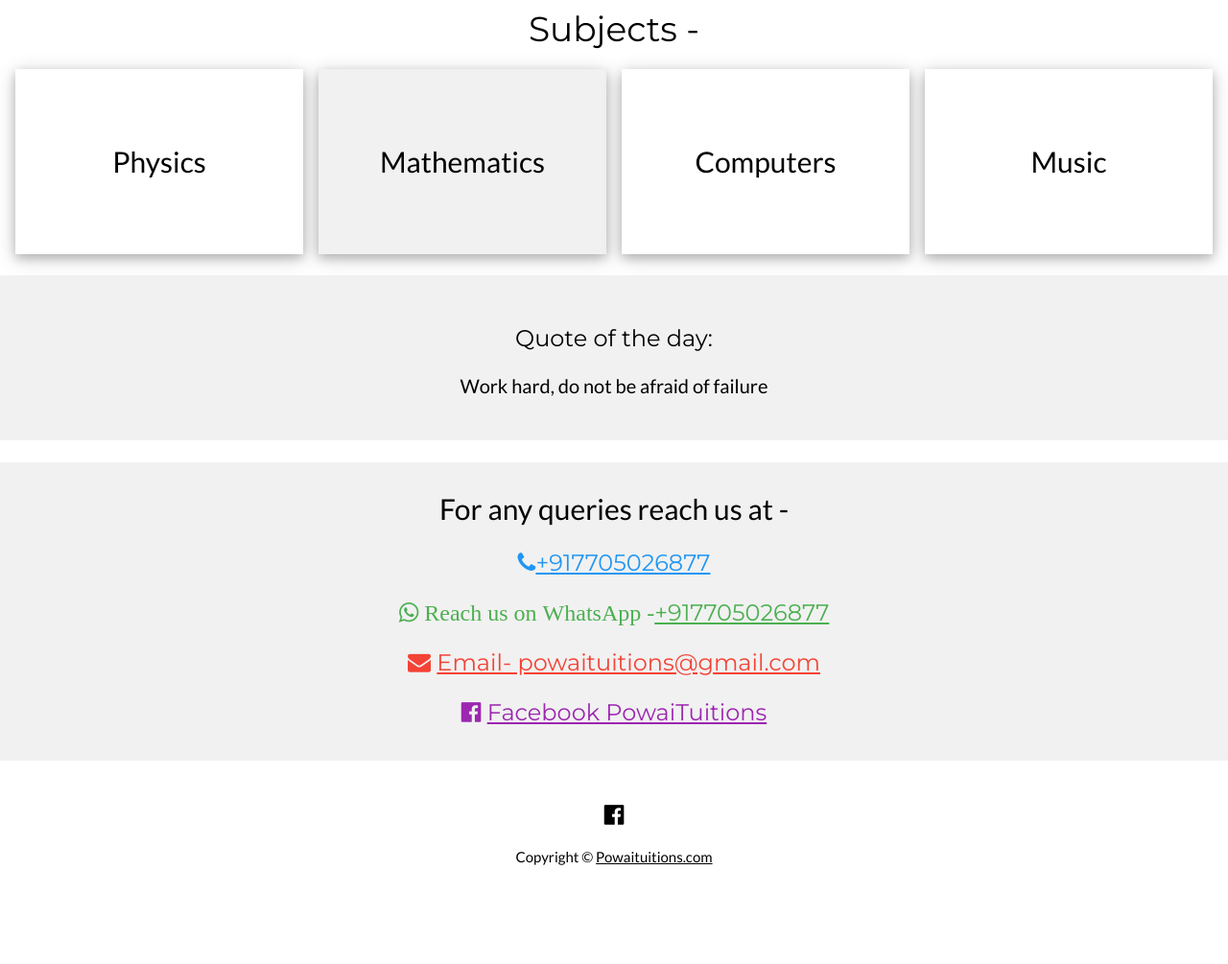
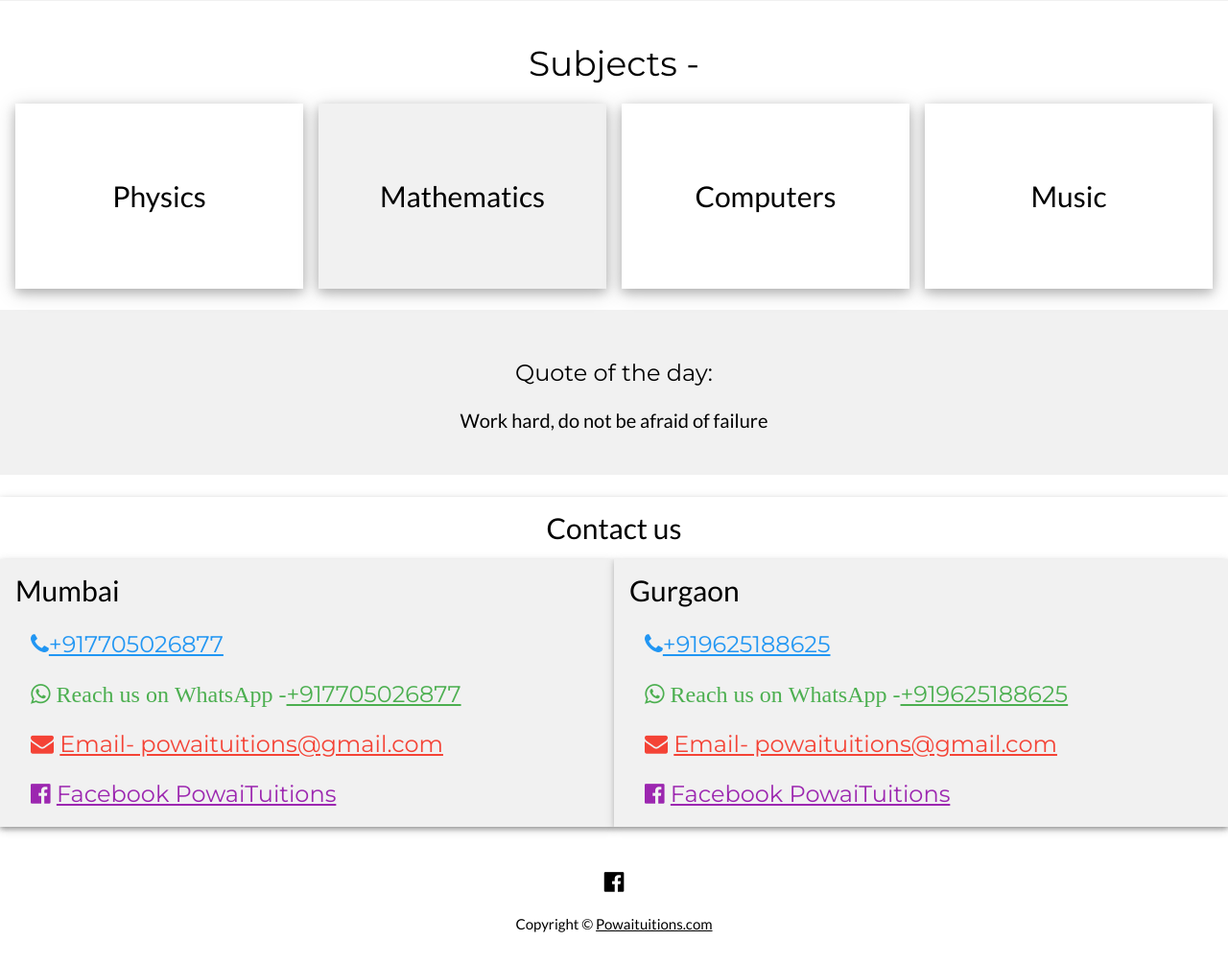
Before and after one commit to pxdigit/powaituitions, a plain HTML site: page index.html in a window 1280 px wide. Shown: the part 1578-2583 px from the top of the page at 96% size. Before the commit the page ends 2514 px from the top, so only its background shows below. Drawn offline with nearby package versions, Linux system fonts and the light colour scheme.

Commit message:
added few changes

```diff
--- a/index.html
+++ b/index.html
@@ -45,10 +45,11 @@ body,h1,h2,h3,h4,h5,h6 {font-family: "Lato", sans-serif}
   <img src="images/main.jpg" style="width:100%">
   <p class="w3-xlarge">For classes upto 10 + 2<br>
     Contact us for free demo class - group/ home<br>
-    WA / Phone - +91 7705026877
+    WA / Phone<br>
+    +91 7705026877 | +919625188625
   </p>
-  <button class="w3-button w3-light-grey w3-padding-large w3-large w3-margin-top">Mumbai</button></a>
-  <button class="w3-button w3-light-grey w3-padding-large w3-large w3-margin-top">Gurgaon</button></a>
+  <button class="w3-button w3-light-grey w3-padding-large w3-large w3-margin-top">Mumbai</button>_
+  <button class="w3-button w3-light-grey w3-padding-large w3-large w3-margin-top">Gurgaon</button>
 
 </header>
 
@@ -127,21 +128,34 @@ body,h1,h2,h3,h4,h5,h6 {font-family: "Lato", sans-serif}
 </div>
 <br>
 
-<div class="w3-container w3-light-grey w3-center w3-padding-16">
-<h2 align="center">For any queries reach us at - </h2>
-    <h1 class="w3-margin w3-text-blue w3-xlarge"><i class="fa fa-phone" aria-hidden="true"></i><a href="tel:+917705026877">+917705026877</a></h1>
-    <h1 class="w3-margin w3-xlarge w3-text-green"><i class="fa fa-whatsapp" aria-hidden="true"> Reach us on WhatsApp - </i><a href="https://api.whatsapp.com/send?phone=+917705026877">+917705026877</a></h1>
 
-    <h1 class="w3-margin w3-text-red w3-xlarge"><i class="fa fa-envelope" aria-hidden="true"></i> <a href="https://mail.google.com/mail/?view=cm&fs=1&to=powaituitions@gmail.com&su=Tuition&body=Type_your_query"> Email- powaituitions@gmail.com</a></h1>
+<div class="w3-row w3-card">
+  <h2 class="w3-center">Contact us</h2>
+ <div class="w3-half w3-container w3-light-grey w3-card">
+   <h2>Mumbai</h2>
+   <h1 class="w3-margin w3-text-blue w3-xlarge"><i class="fa fa-phone" aria-hidden="true"></i><a href="tel:+917705026877">+917705026877</a></h1>
+   <h1 class="w3-margin w3-xlarge w3-text-green"><i class="fa fa-whatsapp" aria-hidden="true"> Reach us on WhatsApp - </i><a href="https://api.whatsapp.com/send?phone=+917705026877">+917705026877</a></h1>
 
-    <h1 class="w3-margin w3-text-purple w3-xlarge"> <i class="fa fa-facebook-official w3-hover-opacity"></i> <a href="https://www.facebook.com/powaituitions.mg">Facebook PowaiTuitions</a></h1>
+   <h1 class="w3-margin w3-text-red w3-xlarge"><i class="fa fa-envelope" aria-hidden="true"></i> <a href="https://mail.google.com/mail/?view=cm&fs=1&to=powaituitions@gmail.com&su=Tuition&body=Type_your_query"> Email- powaituitions@gmail.com</a></h1>
+
+   <h1 class="w3-margin w3-text-purple w3-xlarge"> <i class="fa fa-facebook-official w3-hover-opacity"></i> <a href="https://www.facebook.com/powaituitions.mg">Facebook PowaiTuitions</a></h1>
+ </div>
+ <div class="w3-half w3-container w3-light-grey w3-card">
+   <h2>Gurgaon</h2>
+   <h1 class="w3-margin w3-text-blue w3-xlarge"><i class="fa fa-phone" aria-hidden="true"></i><a href="tel:+919625188625">+919625188625</a></h1>
+   <h1 class="w3-margin w3-xlarge w3-text-green"><i class="fa fa-whatsapp" aria-hidden="true"> Reach us on WhatsApp - </i><a href="https://api.whatsapp.com/send?phone=+919625188625">+919625188625</a></h1>
+
+   <h1 class="w3-margin w3-text-red w3-xlarge"><i class="fa fa-envelope" aria-hidden="true"></i> <a href="https://mail.google.com/mail/?view=cm&fs=1&to=powaituitions@gmail.com&su=Tuition&body=Type_your_query"> Email- powaituitions@gmail.com</a></h1>
+
+   <h1 class="w3-margin w3-text-purple w3-xlarge"> <i class="fa fa-facebook-official w3-hover-opacity"></i> <a href="https://www.facebook.com/powaituitions.mg">Facebook PowaiTuitions</a></h1>
+ </div>
 </div>
 
 <br>
 <!-- Footer -->
 <footer class="w3-container w3-white w3-padding-16 w3-center">
   <div class="w3-xlarge w3-padding-4">
-    <a href="https://www.facebook.com/powaituition/">
+    <a href="https://www.facebook.com/powaituitions.mg/">
     <i class="fa fa-facebook-official w3-hover-opacity"></i></a>
 <!--
     <i class="fa fa-instagram w3-hover-opacity"></i>
```
